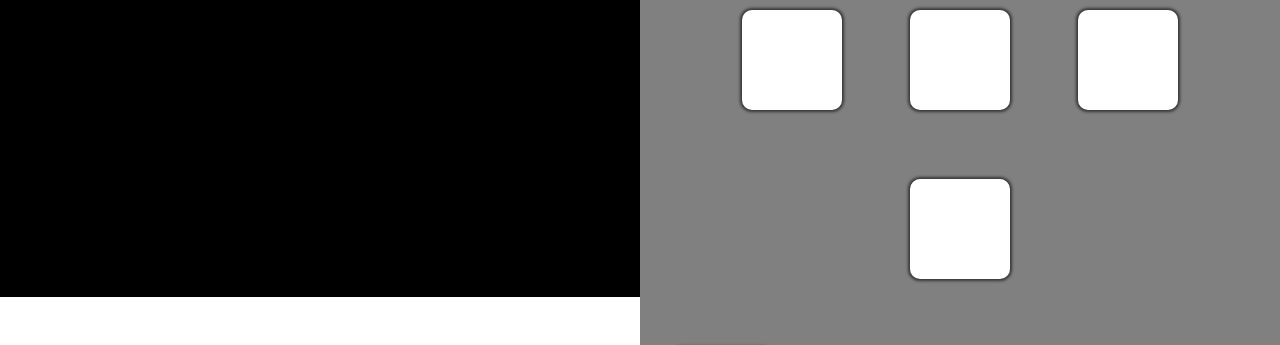
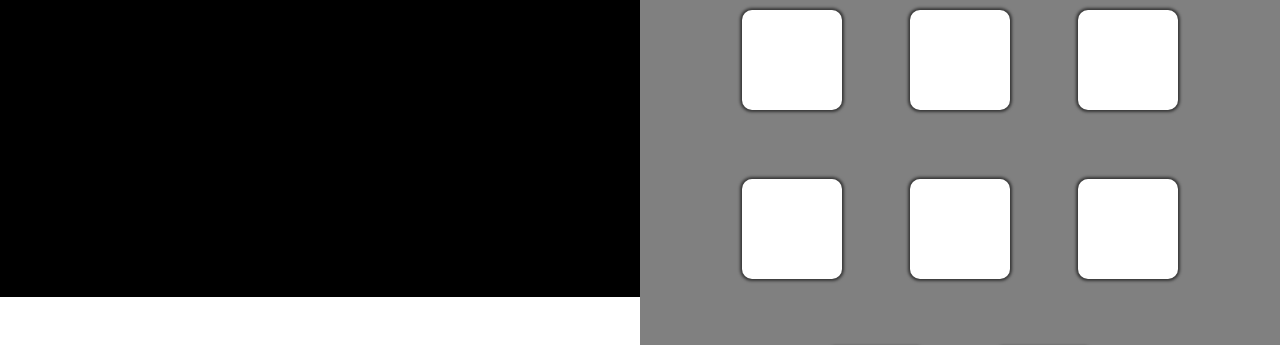
Before and after one commit to ferdres93/examen, a plain HTML site: page index.html in a window 1280 px wide. Shown: the part 583-928 px from the top of the page. Drawn offline with Linux system fonts and the light colour scheme.

Commit message:
se arrelgo la galeria

```diff
--- a/style.css
+++ b/style.css
@@ -273,8 +273,11 @@ p{
     .imagen6,
     .imagen7,
     .imagen8 {
-        display: grid;
-        grid-template-columns: repeat(1, 170px)
+        display: block;
+        text-align: center;
+        display: inline-block;
+        margin: 2rem;
+        padding: 1.3rem;
     }
 
 }
```
